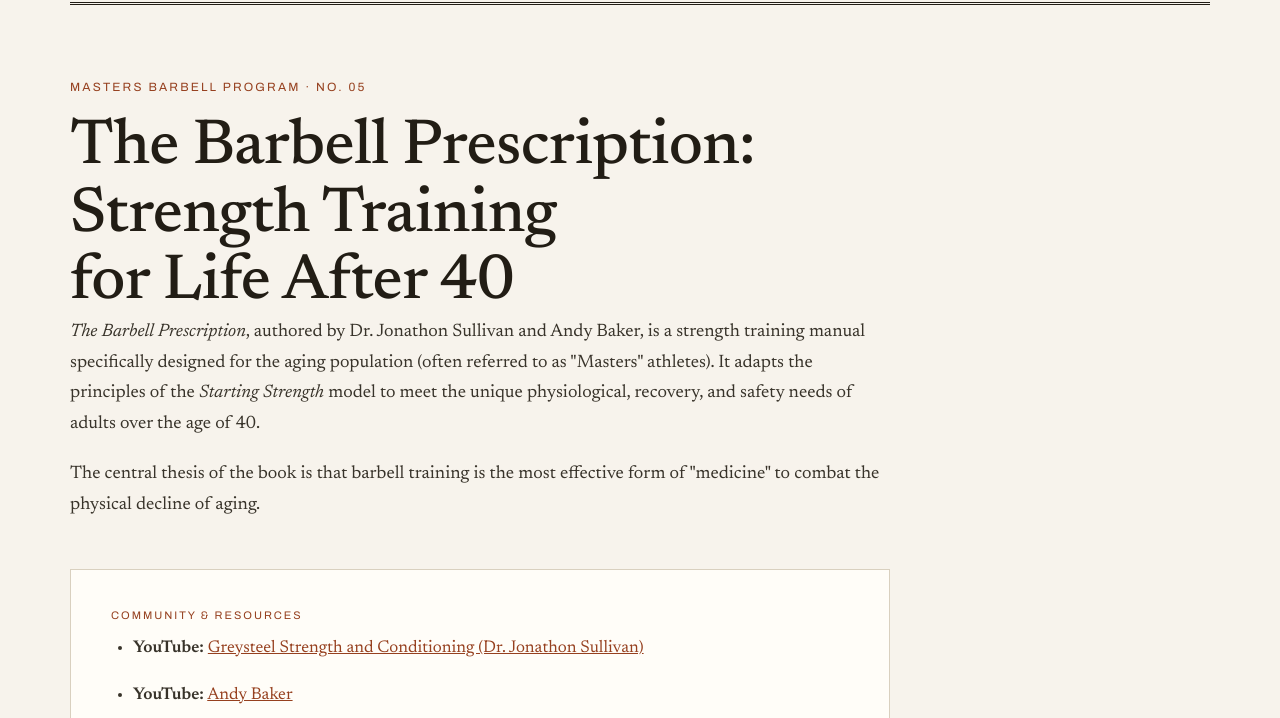
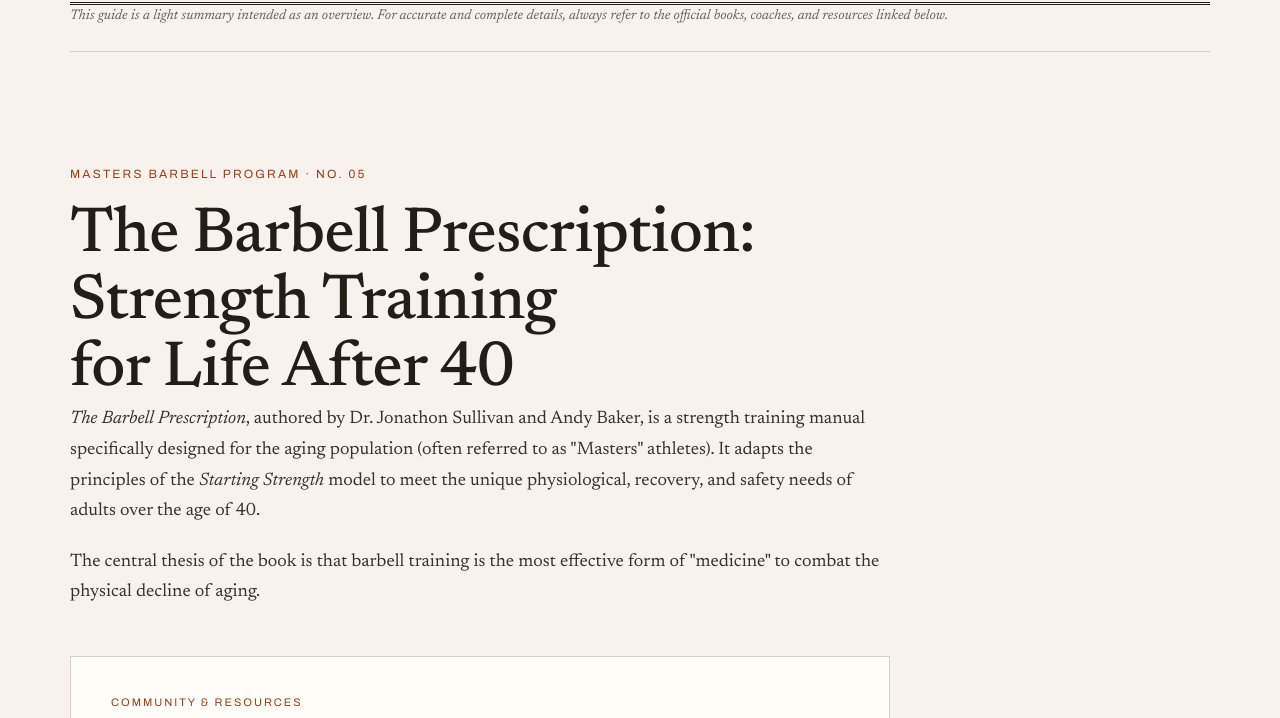
Before and after one commit to prule/strength-guide, a website: page site/barbell_prescription.html in a window 1280 px wide. Shown: the part 68-786 px from the top of the page. Drawn offline with nearby package versions, Linux system fonts and the light colour scheme.

Commit message:
disclaimer

```diff
--- a/build.js
+++ b/build.js
@@ -41,9 +41,13 @@
   </nav>
 </header>
 
+<p class="content-disclaimer content-disclaimer--top">This guide is a light summary intended as an overview. For accurate and complete details, always refer to the official books, coaches, and resources linked below.</p>
+
 <article data-screen-label="${title}">
   ${content}
 </article>
+
+<p class="content-disclaimer">This guide is a light summary intended as an overview. For accurate and complete details, always refer to the official books, coaches, and resources linked above.</p>
 
 <footer class="page-footer">
   <a href="index.html">
--- a/site/barbell_prescription.html
+++ b/site/barbell_prescription.html
@@ -19,6 +19,8 @@
     <a href="index.html#programs">&larr; All Programs</a>
   </nav>
 </header>
+
+<p class="content-disclaimer content-disclaimer--top">This guide is a light summary intended as an overview. For accurate and complete details, always refer to the official books, coaches, and resources linked below.</p>
 
 <article data-screen-label="The Barbell Prescription">
   <p class="article-label">Masters Barbell Program · No. 05</p>
@@ -132,6 +134,8 @@
 
 </article>
 
+<p class="content-disclaimer">This guide is a light summary intended as an overview. For accurate and complete details, always refer to the official books, coaches, and resources linked above.</p>
+
 <footer class="page-footer">
   <a href="index.html">
     <span class="label">&larr; Back to</span>
--- a/site/style.css
+++ b/site/style.css
@@ -258,6 +258,24 @@
   font-weight: 600;
 }
 
+/* Content disclaimer */
+.content-disclaimer {
+  margin: 56px 0 0;
+  padding-top: 24px;
+  border-top: 1px solid #d9d0bf;
+  font-size: 14px;
+  line-height: 1.6;
+  font-style: italic;
+  color: #6b6152;
+}
+.content-disclaimer--top {
+  margin: 0 0 40px;
+  padding-top: 0;
+  padding-bottom: 24px;
+  border-top: none;
+  border-bottom: 1px solid #d9d0bf;
+}
+
 /* Footer */
 footer.page-footer {
   margin-top: 88px;
```
Also changed, not shown: site/calisthenics_workout.html (+4 -0 lines), site/equipment.html (+4 -0 lines), site/horn_strength.html (+4 -0 lines), site/low_impact_hiit.html (+4 -0 lines), site/starting_strength.html (+4 -0 lines), site/stronglifts_5x5.html (+4 -0 lines), site/texas_method.html (+4 -0 lines).
